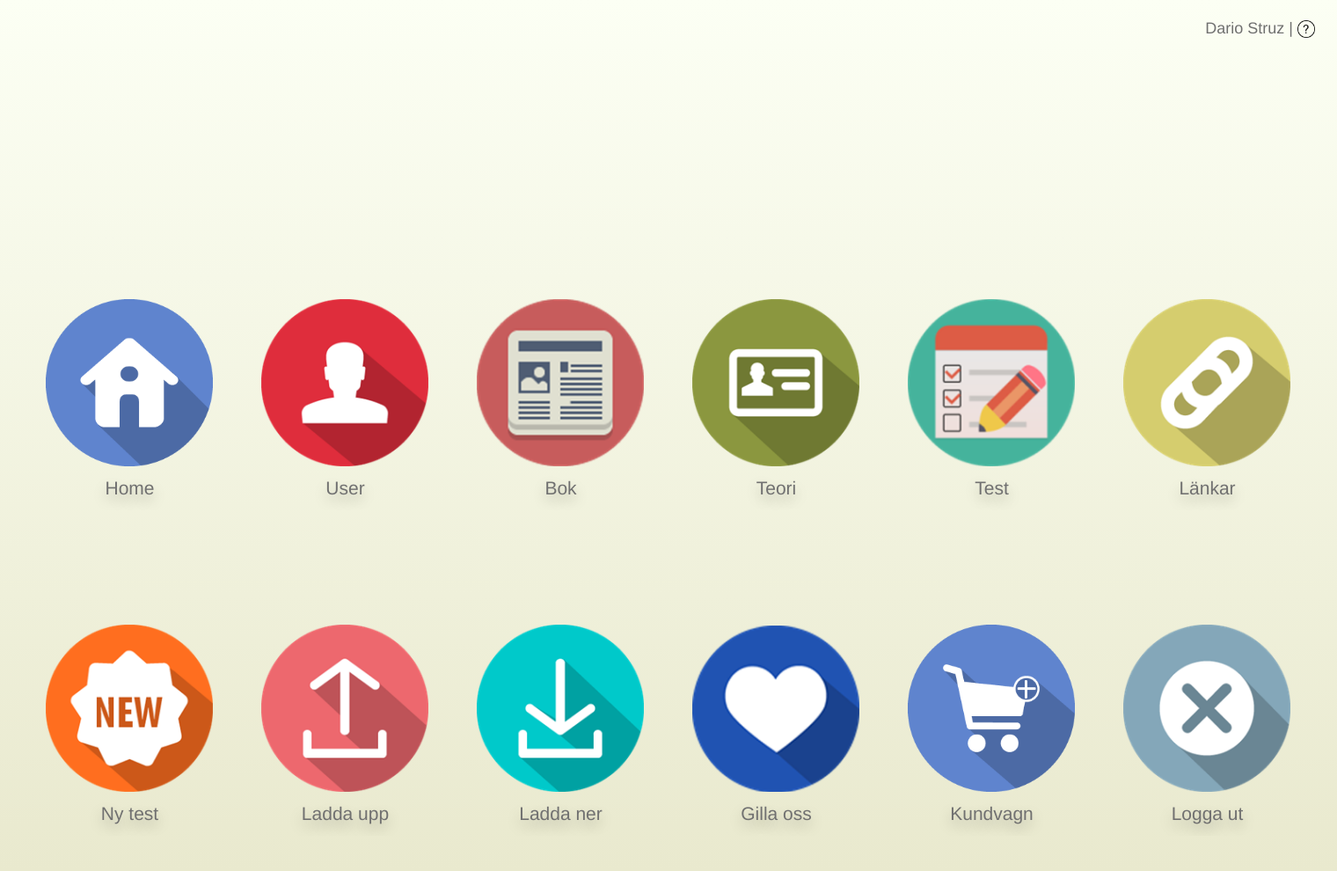
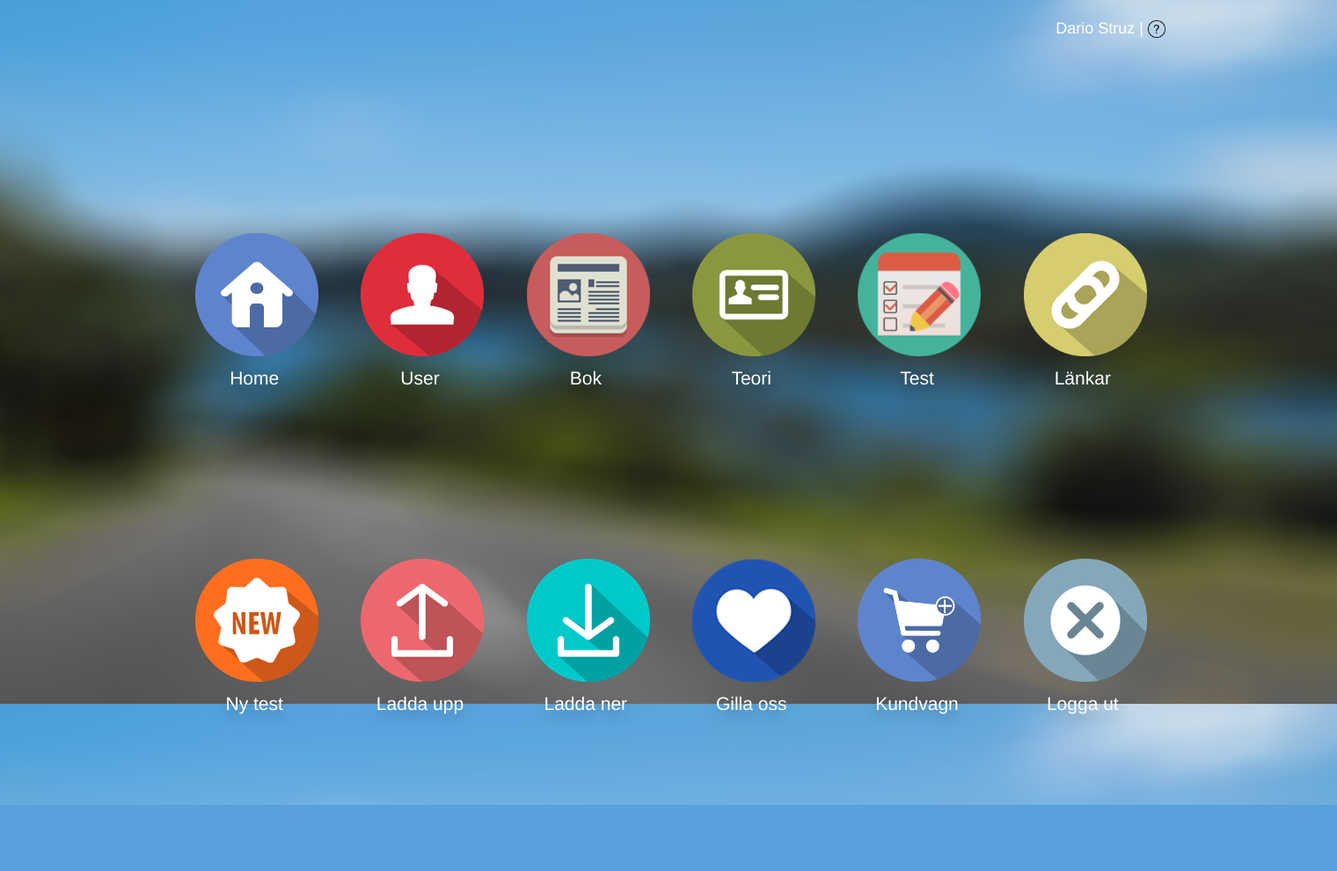
Before and after one commit to Ferdinand1945/korkort, a PHP site: page /menu.html in a window 1520 px wide. Shown: the whole page at 88% size. After the commit the page ends 915 px from the top, so only its background shows below. Run offline with PHP 8.4, Linux system fonts and the light colour scheme.

Commit message:
menu container fix

```diff
--- a/css/style.css
+++ b/css/style.css
@@ -450,20 +450,15 @@ float: left;
   padding-bottom: 10px;
 }
 .menu-icon p {
-color: #707070;
+color: #FFFFFF;
   font-size: 21px;
 text-shadow: 0px 7px 15px rgba(0, 0, 0, 0.25);
 }
 .menu-body {
-/* Permalink - use to edit and share this gradient: http://colorzilla.com/gradient-editor/#fcfff4+0,e9e9ce+100;Wax+3D+%232 */
-background: rgb(252,255,244); /* Old browsers */
-background: -moz-linear-gradient(top,  rgba(252,255,244,1) 0%, rgba(233,233,206,1) 100%); /* FF3.6+ */
-background: -webkit-gradient(linear, left top, left bottom, color-stop(0%,rgba(252,255,244,1)), color-stop(100%,rgba(233,233,206,1))); /* Chrome,Safari4+ */
-background: -webkit-linear-gradient(top,  rgba(252,255,244,1) 0%,rgba(233,233,206,1) 100%); /* Chrome10+,Safari5.1+ */
-background: -o-linear-gradient(top,  rgba(252,255,244,1) 0%,rgba(233,233,206,1) 100%); /* Opera 11.10+ */
-background: -ms-linear-gradient(top,  rgba(252,255,244,1) 0%,rgba(233,233,206,1) 100%); /* IE10+ */
-background: linear-gradient(to bottom,  rgba(252,255,244,1) 0%,rgba(233,233,206,1) 100%); /* W3C */
-filter: progid:DXImageTransform.Microsoft.gradient( startColorstr='#fcfff4', endColorstr='#e9e9ce',GradientType=0 ); /* IE6-9 */
+background-image: url("/images/5839179599_5feda56cee_b.jpg");
+ background-size: 100%;
+  background-repeat: no-repeat;
+  background-attachment: fixed;
 
 }
 
@@ -617,9 +612,14 @@ padding: 65px;
 padding-top: 65px;
 }
 
-.container-xl {
-width: 1500px;;
+
+  .container-xl {
+    width: 1160px;
+  }
+  .menu-icon img {
+    width: 140px;
 }
+
 .left-fix {
 margin-left: 27px;
   float: left;
@@ -634,7 +634,7 @@ float: right;
 
 .user {
 font-size: 18px;
-  color: #707070;
+  color: #fff;
 }
 
 .gray {
@@ -655,3 +655,6 @@ background-color: #C0392B;
 .space-ud {
 margin: 14px 0;
 }
+.top-fix {
+margin-top: 200px;
+}
--- a/menu.html
+++ b/menu.html
@@ -47,7 +47,7 @@
       </div>
       <!-- Carousel
 ================================================== -->
-      <div class="container container-xl banner">
+      <div class="container container-xl top-fix">
         <div id="myCarousel" class="carousel slide" data-ride="carousel">
           <!-- Indicators -->
 <script>
```
Also changed, not shown: images/5839179599_5feda56cee_b.jpg (added), images/paisajes-y-carreteras.jpg (added), images/paisajes-y-carreteras.png (added), 1 other file.
